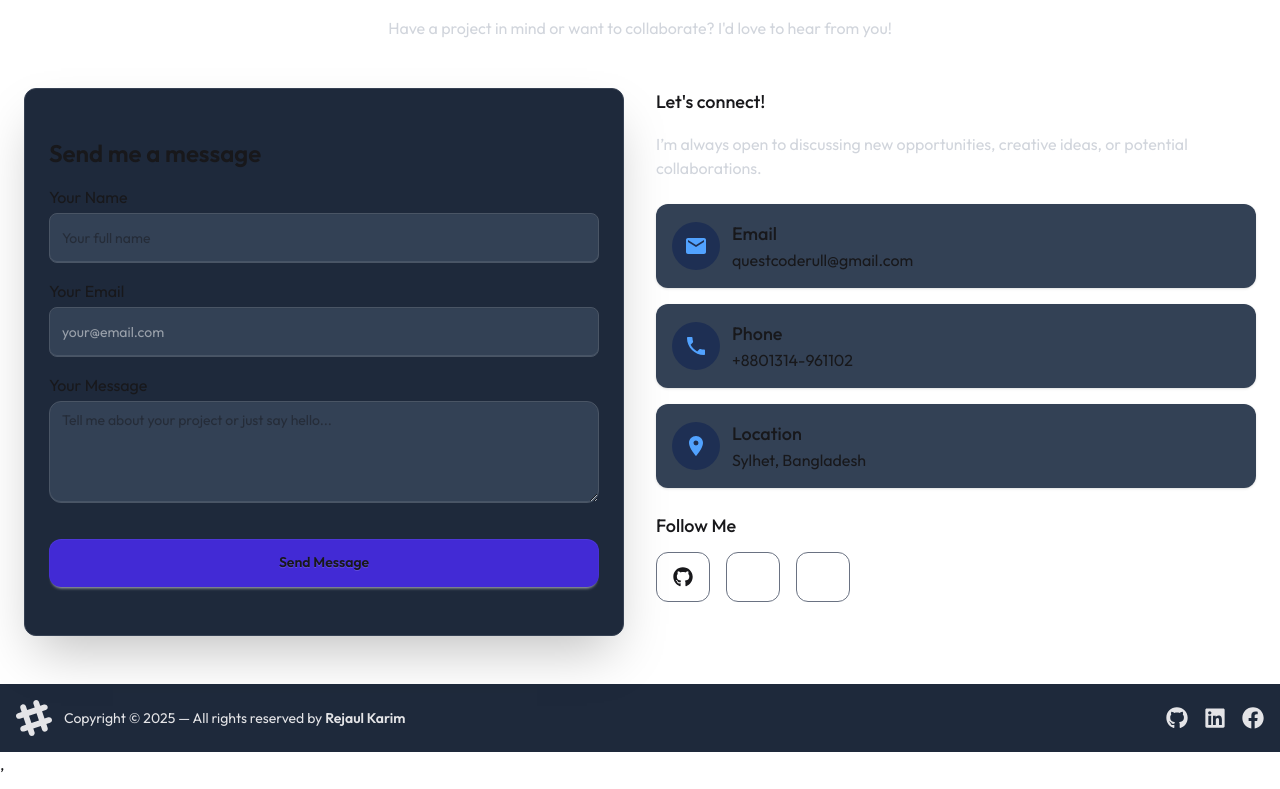
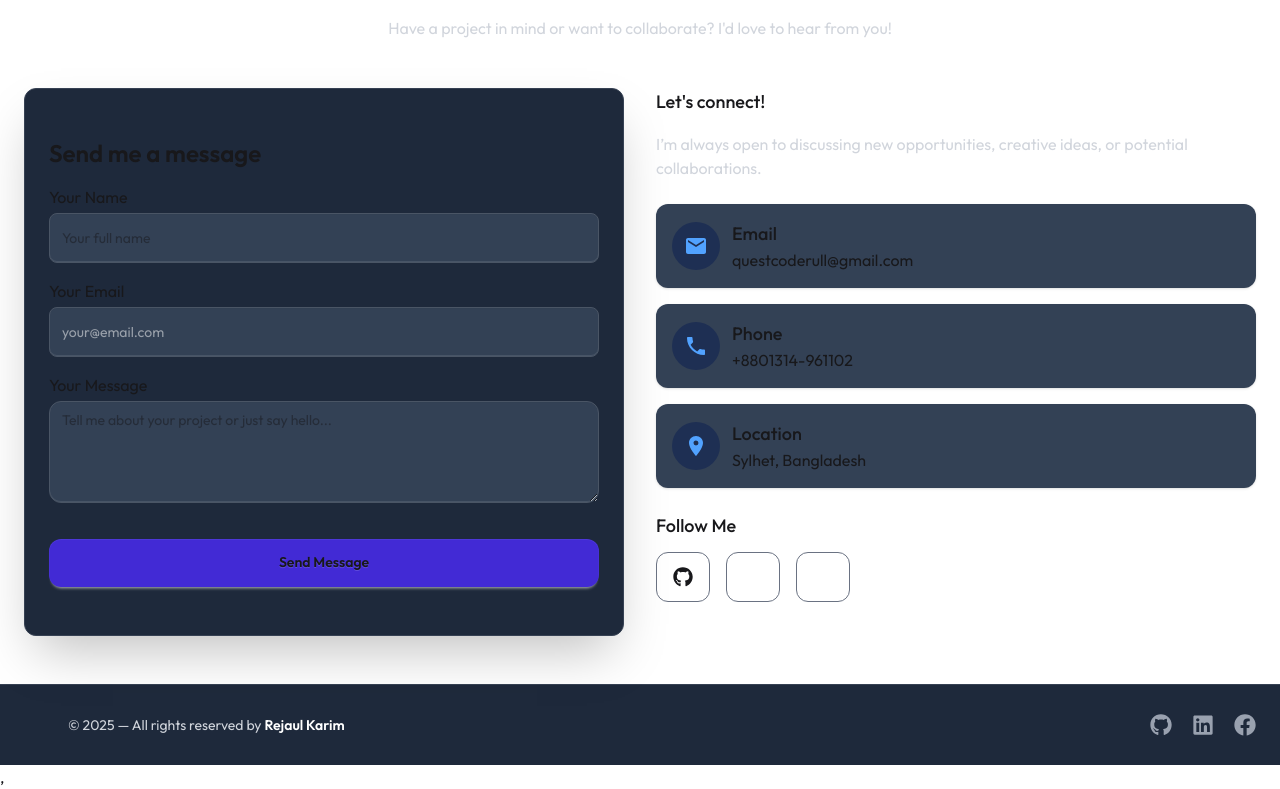
Before and after one commit to questcoderull/portfolio, a React (Vite) app: page / in a window 1280 px wide. Shown: the part 3584-4373 px from the top of the page. Built offline with nearby package versions, Linux system fonts and the light colour scheme.

Commit message:
update footer

```diff
--- a/src/Sections/Footer/Footer.jsx
+++ b/src/Sections/Footer/Footer.jsx
@@ -1,50 +1,32 @@
-import { div } from "framer-motion/client";
 import React from "react";
 import { FaGithub, FaLinkedin, FaFacebook } from "react-icons/fa";
 
 const Footer = () => {
   return (
-    <div className="bg-[#1E293B]">
-      <footer className="footer max-w-7xl mx-auto sm:footer-horizontal text-neutral-content items-center p-4">
+    <footer className="bg-[#1E293B] border-t border-gray-700">
+      <div className="max-w-7xl mx-auto px-6 py-6 flex flex-col md:flex-row items-center justify-between gap-4">
         {/* Left Side */}
-        <aside className="flex items-center gap-3">
+        <div className="flex items-center gap-3 text-gray-300 text-sm">
           <svg
-            width="36"
-            height="36"
+            width="32"
+            height="32"
             viewBox="0 0 24 24"
             xmlns="http://www.w3.org/2000/svg"
-            fillRule="evenodd"
-            clipRule="evenodd"
-            className="fill-current"
+            fill="currentColor"
+            className="text-blue-400"
           >
-            <path
-              d="M22.672 15.226l-2.432.811.841 2.515c.33 1.019-.209 2.127-1.23
-          2.456-1.15.325-2.148-.321-2.463-1.226l-.84-2.518-5.013
-          1.677.84 2.517c.391 1.203-.434 2.542-1.831
-          2.542-.88 0-1.601-.564-1.86-1.314l-.842-2.516-2.431.809c-1.135.328-2.145-.317-2.463-1.229-.329-1.018.211-2.127
-          1.231-2.456l2.432-.809-1.621-4.823-2.432.808c-1.355.384-2.558-.59-2.558-1.839
-          0-.817.509-1.582 1.327-1.846l2.433-.809-.842-2.515c-.33-1.02.211-2.129
-          1.232-2.458 1.02-.329 2.13.209 2.461
-          1.229l.842 2.515 5.011-1.677-.839-2.517c-.403-1.238.484-2.553
-          1.843-2.553.819 0 1.585.509 1.85
-          1.326l.841 2.517 2.431-.81c1.02-.33 2.131.211
-          2.461 1.229.332 1.018-.21 2.126-1.23
-          2.456l-2.433.809 1.622 4.823 2.433-.809c1.242-.401
-          2.557.484 2.557 1.838 0 .819-.51
-          1.583-1.328 1.847m-8.992-6.428l-5.01
-          1.675 1.619 4.828 5.011-1.674-1.62-4.829z"
-            ></path>
+            <path d="M22.672 15.226l-2.432.811..."></path>
           </svg>
           <p>
-            Copyright © {new Date().getFullYear()} — All rights reserved by{" "}
-            <span className="font-semibold">Rejaul Karim</span>
+            © {new Date().getFullYear()} — All rights reserved by{" "}
+            <span className="font-semibold text-white">Rejaul Karim</span>
           </p>
-        </aside>
+        </div>
 
         {/* Right Side */}
-        <nav className="flex gap-4 md:place-self-center md:justify-self-end">
+        <div className="flex gap-5 text-gray-400">
           <a
-            href="#"
+            href="https://github.com/questcoderull"
             target="_blank"
             rel="noopener noreferrer"
             className="hover:text-blue-400 transition-colors duration-300"
@@ -52,7 +34,7 @@ const Footer = () => {
             <FaGithub size={22} />
           </a>
           <a
-            href="#"
+            href="https://www.linkedin.com/in/rejaul-karim12/"
             target="_blank"
             rel="noopener noreferrer"
             className="hover:text-blue-400 transition-colors duration-300"
@@ -60,16 +42,16 @@ const Footer = () => {
             <FaLinkedin size={22} />
           </a>
           <a
-            href="#"
+            href="https://www.facebook.com/questcoderul"
             target="_blank"
             rel="noopener noreferrer"
             className="hover:text-blue-400 transition-colors duration-300"
           >
             <FaFacebook size={22} />
           </a>
-        </nav>
-      </footer>
-    </div>
+        </div>
+      </div>
+    </footer>
   );
 };
 
```
